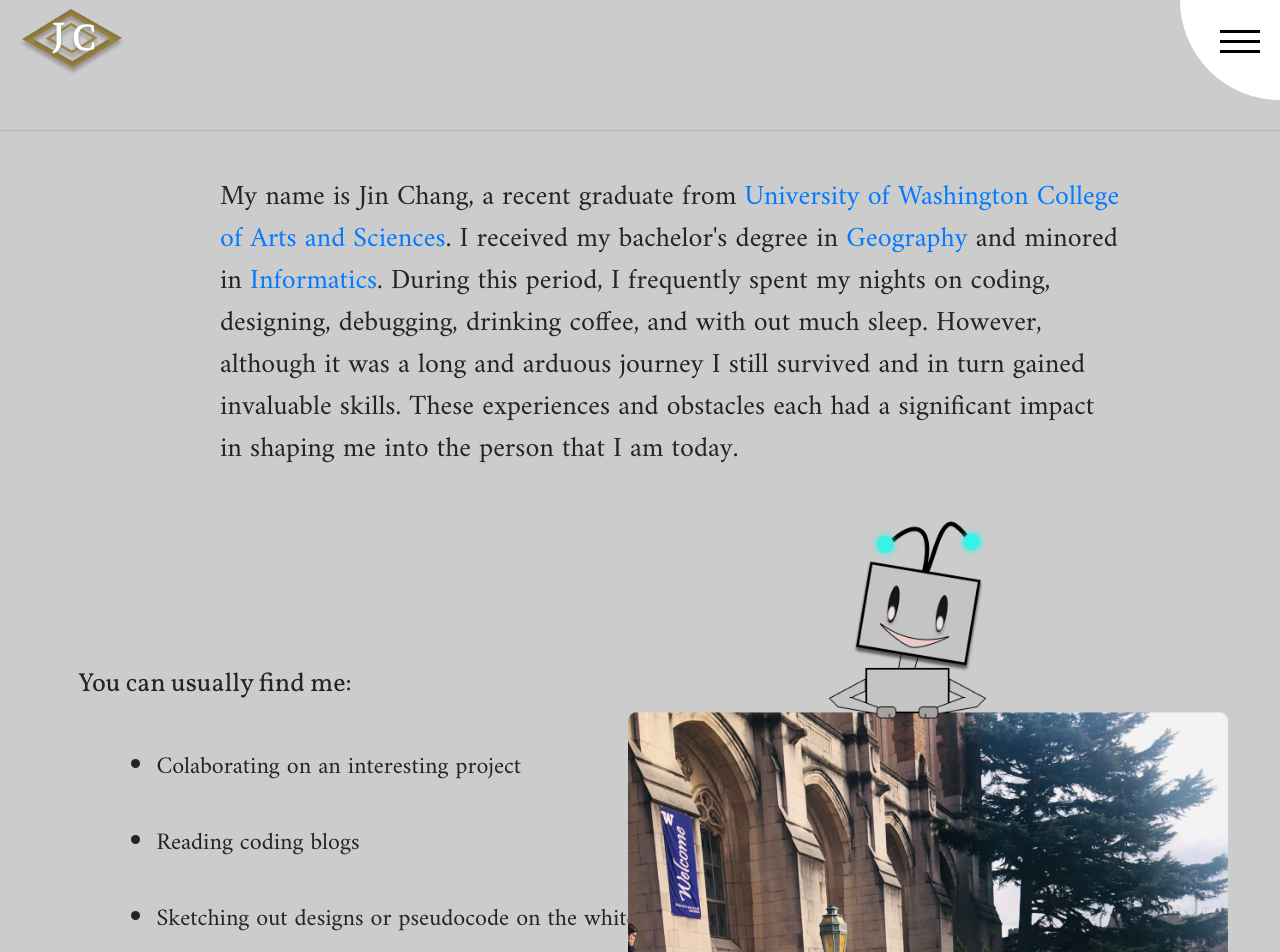
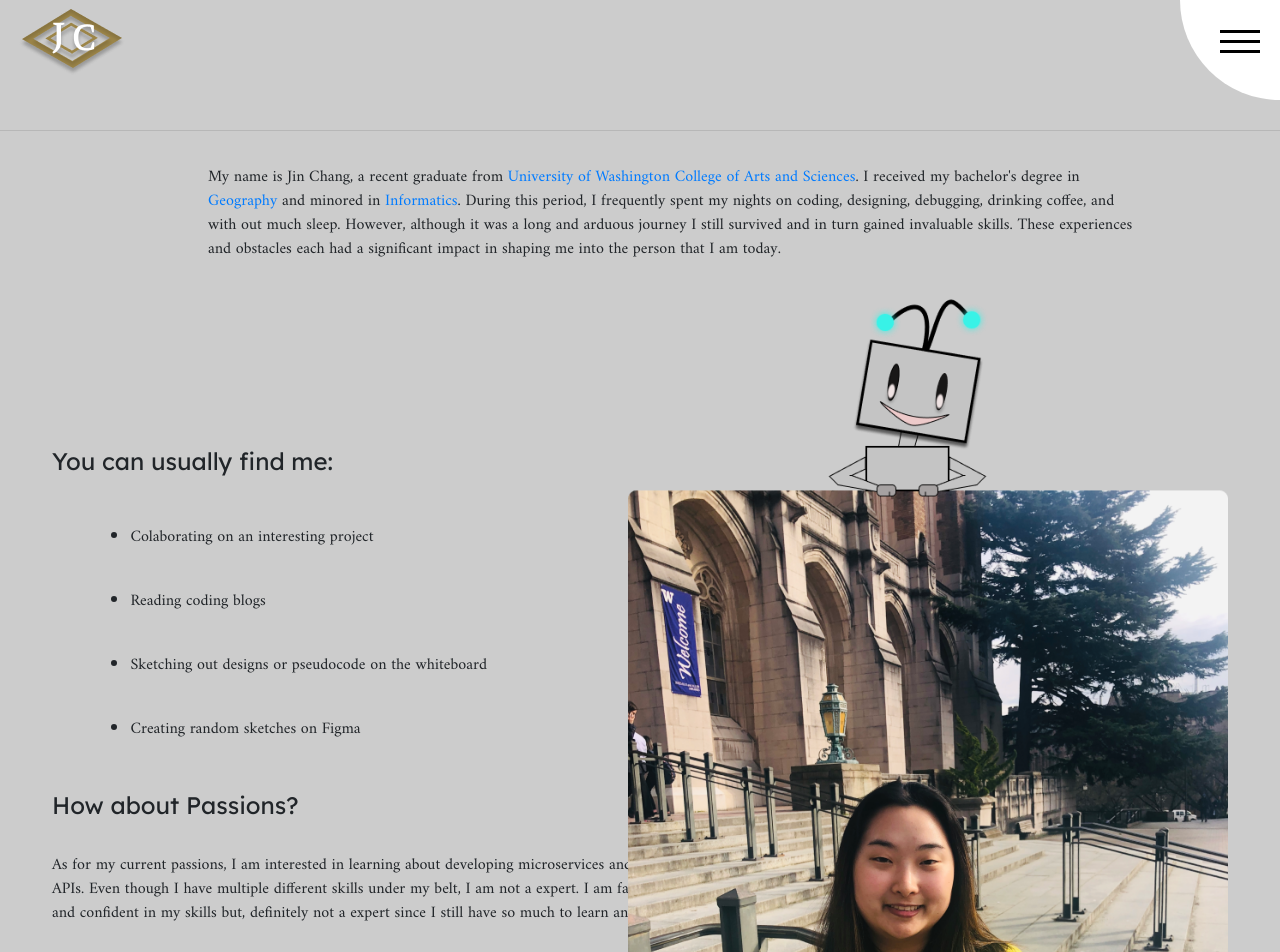
Before and after one commit to jinc132/jinschang-Portfolio, a React (Create React App) app: page /About in a window 1280 px wide. Shown: the top 952 px of the page. Built offline with nearby package versions, Linux system fonts and the light colour scheme.

Commit message:
fix font-size

```diff
--- a/src/css/about.css
+++ b/src/css/about.css
@@ -1,3 +1,4 @@
+@import url("https://fonts.googleapis.com/css?family=Lexend+Deca");
 .bioList .portrait {
     content: url("portrait.png");
     border-radius: 5%;
@@ -16,13 +17,13 @@
 .bioList .list {
     position: relative;
     top: 15vh;
-    left: 3em;
+    left: 2em;
 }
 
 .bioList .list h1 {
     padding-top: 4vh;
-    font-family: 'Vollkorn', serif;
-    font-size: 26px;
+    font-family: 'Lexend Deca', serif;
+    font-size: 24px;
 }
 
 .bioList .list li {
@@ -31,13 +32,13 @@
     position: relative;
     left: 3vw;
     width: 50vw;
-    font-size: 24px;
+    font-size: 16px;
 }
 
 .bioList .list p {
     padding-top: 3vh;
     width: 50vw;
-    font-size: 24px;
+    font-size: 16px;
 }
 
 .jinBio {
@@ -45,6 +46,6 @@
     position: relative;
     left: 15%;
     padding: 1em;
-    font-size: 28px;
+    font-size: 16px;
     font-family: 'Amiri', serif;
 }
```
